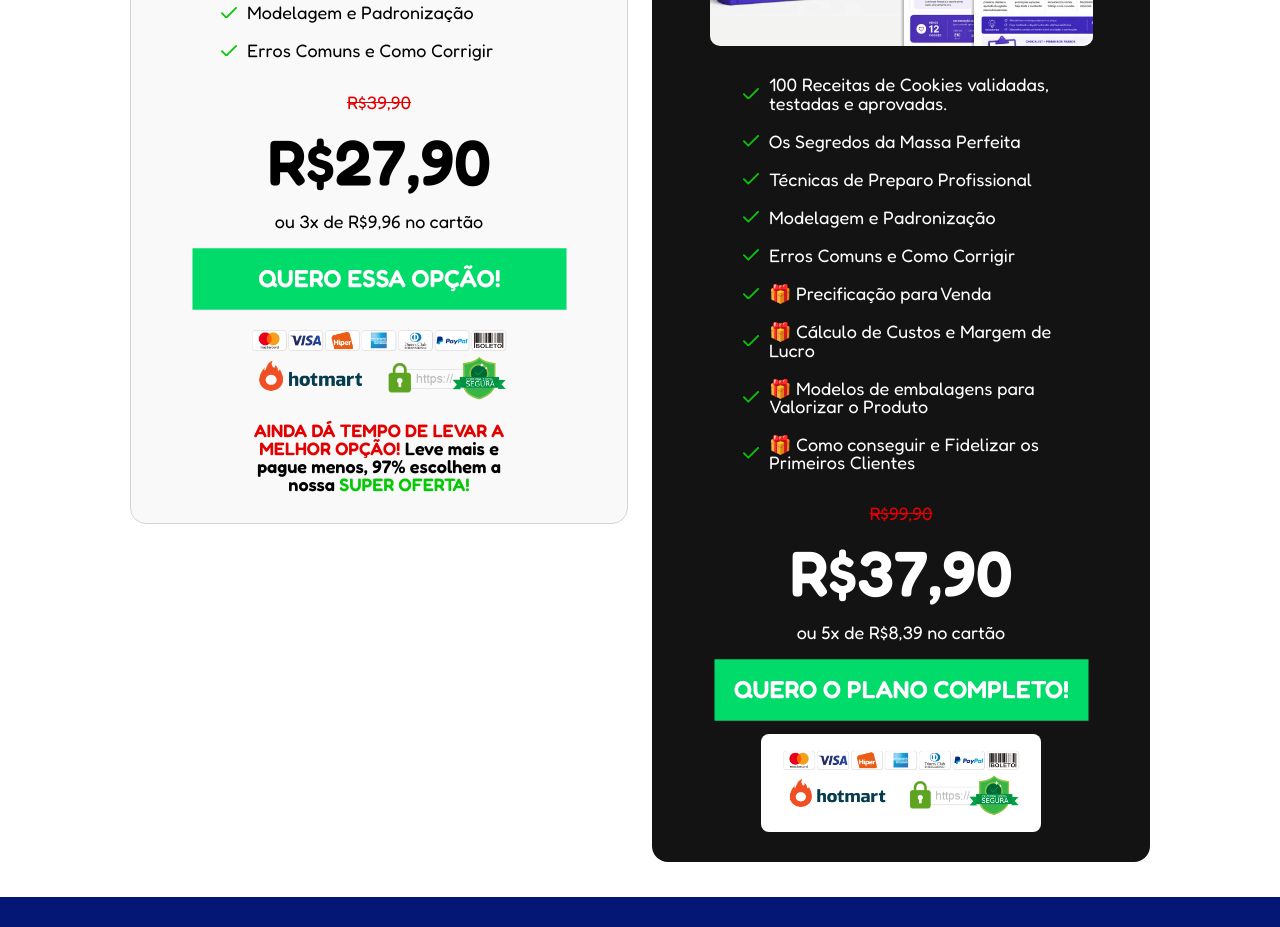
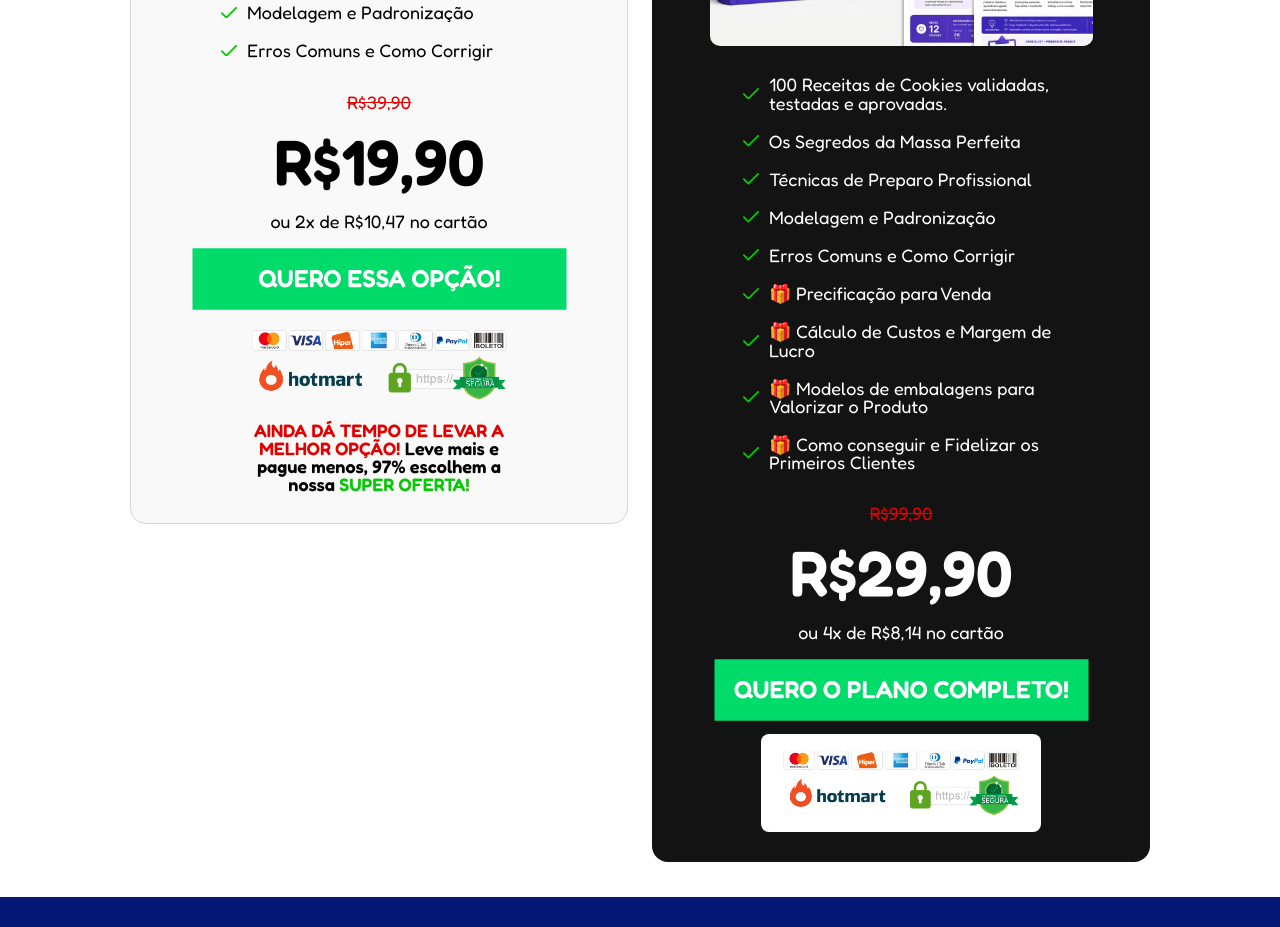
Before and after one commit to matheusmalaquias28/cookie, a Next.js app: page / in a window 1280 px wide. Shown: the part 9980-10907 px from the top of the page. Built offline with nearby package versions, Linux system fonts and the light colour scheme; no server answers.

Commit message:
att preço

```diff
--- a/app/page.tsx
+++ b/app/page.tsx
@@ -451,8 +451,8 @@ export default function Home() {
           <Collage variant="basic" />
           <FeatureList items={PLAN_FEATURES} />
           <p className="font-display text-[18px] text-alert line-through">R$39,90</p>
-          <p className="font-display text-[64px] font-semibold leading-none text-black">R$27,90</p>
-          <p className="font-display text-[18px] text-black">ou 3x de R$9,96 no cartão</p>
+          <p className="font-display text-[64px] font-semibold leading-none text-black">R$19,90</p>
+          <p className="font-display text-[18px] text-black">ou 2x de R$10,47 no cartão</p>
           <CtaButton href={CHECKOUT_BASIC} label="QUERO ESSA OPÇÃO!" id="plano_basico" />
           <Image src="/hotmart.png" alt="Formas de pagamento aceitas e selo de compra segura Hotmart" width={1000} height={300} sizes="(min-width: 1024px) 280px, 63vw" className="w-full max-w-[280px]" />
           <p className="max-w-[280px] font-display text-[18px] font-semibold leading-[1.008] text-alert">
@@ -481,8 +481,8 @@ export default function Home() {
             <Collage />
             <FeatureList items={[...PLAN_FEATURES, ...BONUS_FEATURES]} light />
             <p className="font-display text-[18px] text-alert line-through">R$99,90</p>
-            <p className="font-display text-[64px] font-semibold leading-none text-white">R$37,90</p>
-            <p className="font-display text-[18px] text-white">ou 5x de R$8,39 no cartão</p>
+            <p className="font-display text-[64px] font-semibold leading-none text-white">R$29,90</p>
+            <p className="font-display text-[18px] text-white">ou 4x de R$8,14 no cartão</p>
             <CtaButton href={CHECKOUT_COMPLETE} label="QUERO O PLANO COMPLETO!" id="plano_completo" />
             <Image src="/hotmart.png" alt="Formas de pagamento aceitas e selo de compra segura Hotmart" width={1000} height={300} sizes="(min-width: 1024px) 280px, 63vw" className="w-full max-w-[280px] rounded-[8px] bg-white p-[10px]" />
           </div>
```
Also changed, not shown: 1 other file (tests, documents, lock files or other folders).
